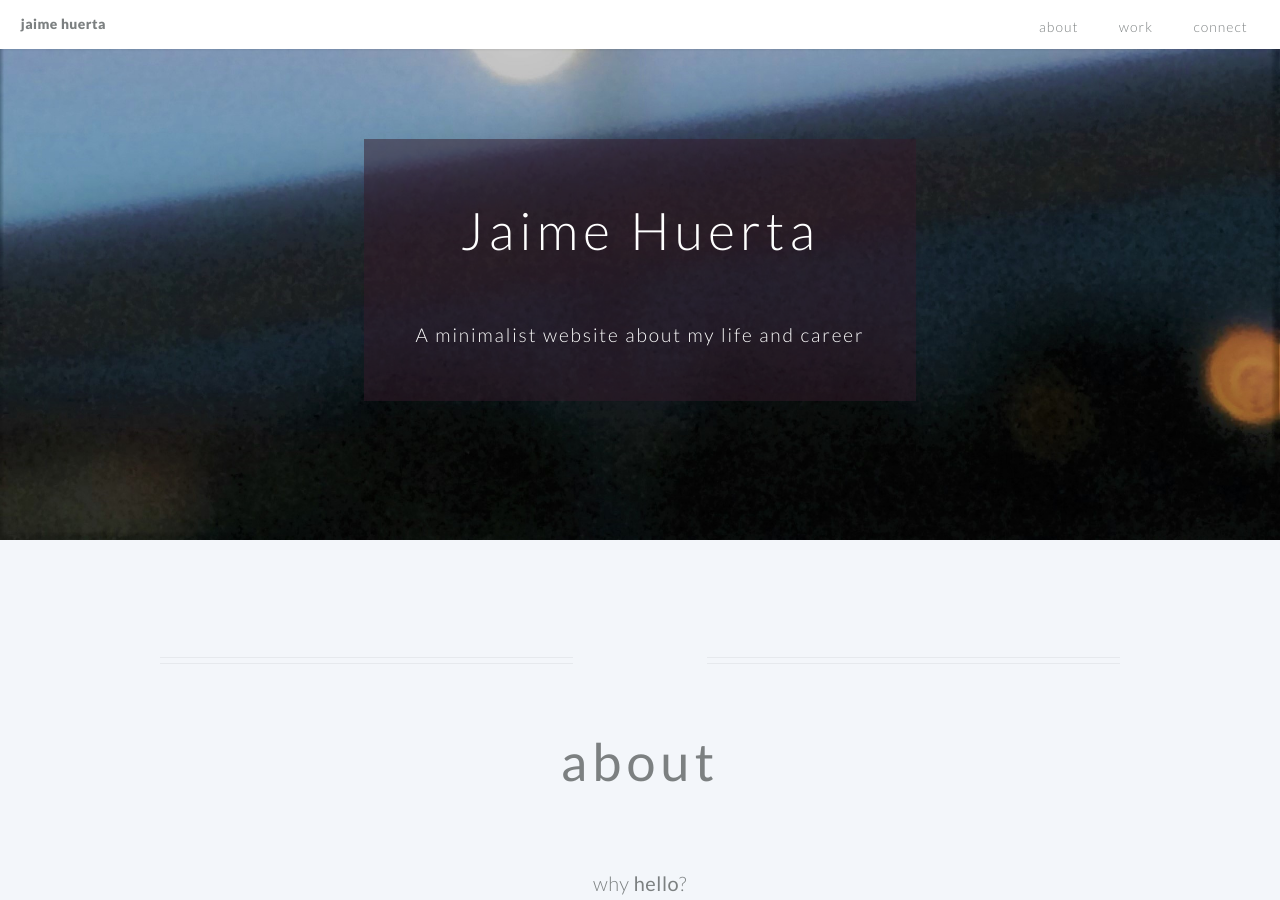
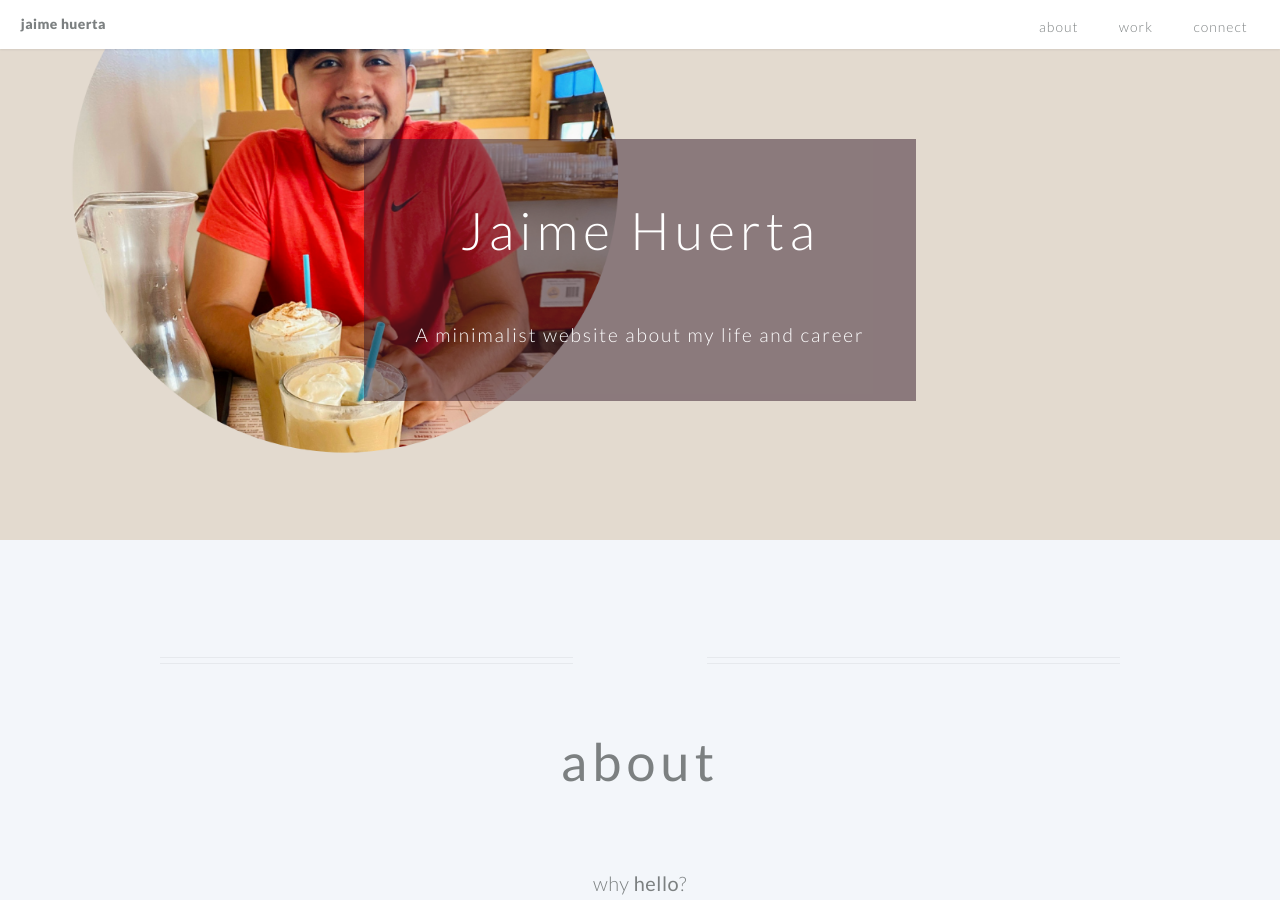
Before and after one commit to jhuerta17/jhuerta17.github.io, a Jekyll site: the page built from index.md, in a window 1280 px wide and 900 px high. Built offline with Jekyll 4.4.1, drawn with Linux system fonts in a browser that asks for light colours.

Commit message:
update to personal image

```diff
--- a/_layouts/hello-default.html
+++ b/_layouts/hello-default.html
@@ -74,7 +74,7 @@
     <!-- BANNER -->
     <section id="banner"
     {% if page.background_image %}
-    style="background-image: url('{{ page.background_image }}'); background-attachment: fixed; background-size: cover;"
+    style="background-image: url('/images/background.png'); background-attachment: fixed; background-size: cover;"
         {% endif %}>
 
         <div class="inner">
```
Also changed, not shown: images/background.png (added).
